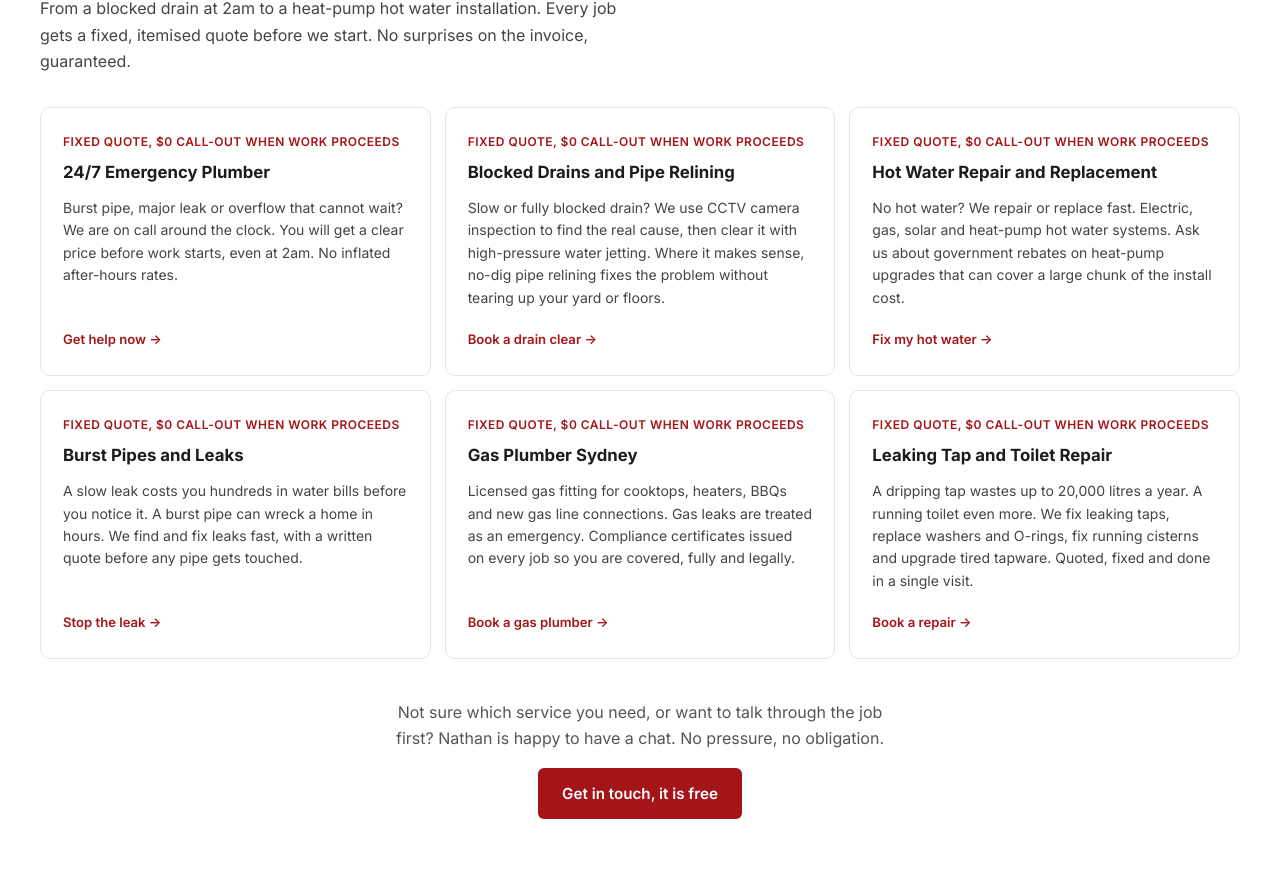
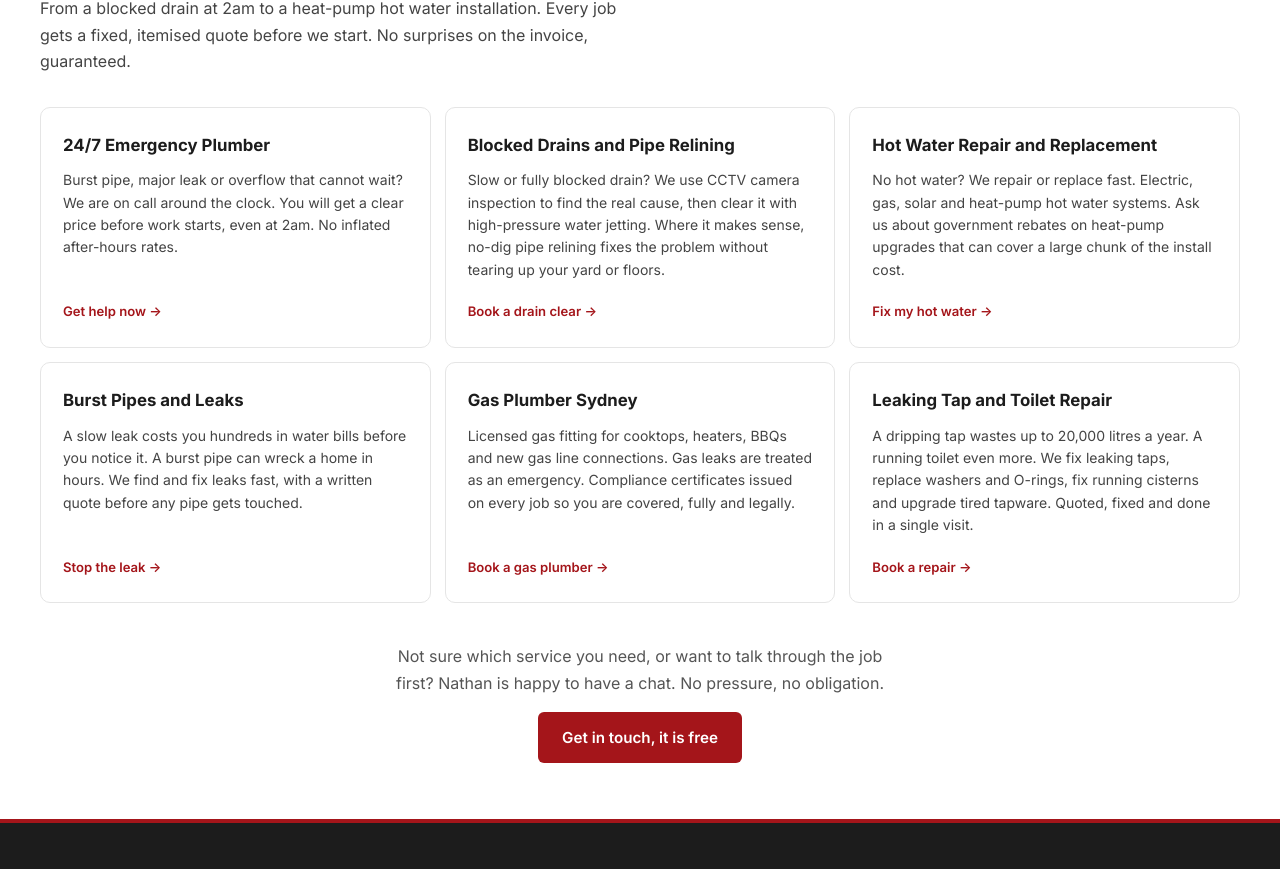
Before and after one commit to NWPPLUMBING/nwp-plumbing, a Next.js app: page / in a window 1280 px wide. Shown: the part 1111-1980 px from the top of the page. Built offline with nearby package versions, Linux system fonts and the light colour scheme.

Commit message:
Remove service label and add ute photo

```diff
--- a/components/Services.tsx
+++ b/components/Services.tsx
@@ -44,9 +44,7 @@ export default function Services() {
         <div style={{display:'grid',gridTemplateColumns:'repeat(3,1fr)',gap:'14px',marginTop:'32px'}}>
           {services.map((s, i) => (
             <a key={i} href="#contact" style={{border:'1.5px solid #e5e5e5',borderRadius:'10px',padding:'24px 22px',textDecoration:'none',background:'#fff',display:'flex',flexDirection:'column',transition:'border-color 0.18s'}}>
-              <div style={{fontSize:'0.75rem',fontWeight:600,color:'#a4151a',letterSpacing:'0.04em',textTransform:'uppercase',marginBottom:'8px'}}>
-                Fixed quote, $0 call-out when work proceeds
-              </div>
+
               <div style={{fontSize:'1.05rem',fontWeight:700,color:'#1c1c1c',marginBottom:'10px'}}>{s.title}</div>
               <p style={{fontSize:'0.875rem',color:'#444',lineHeight:1.6,flex:1}}>{s.desc}</p>
               <div style={{marginTop:'20px',fontSize:'0.82rem',fontWeight:600,color:'#a4151a',display:'flex',alignItems:'center',gap:'5px'}}>
```
Also changed, not shown: 1 other file (tests, documents, lock files or other folders).
